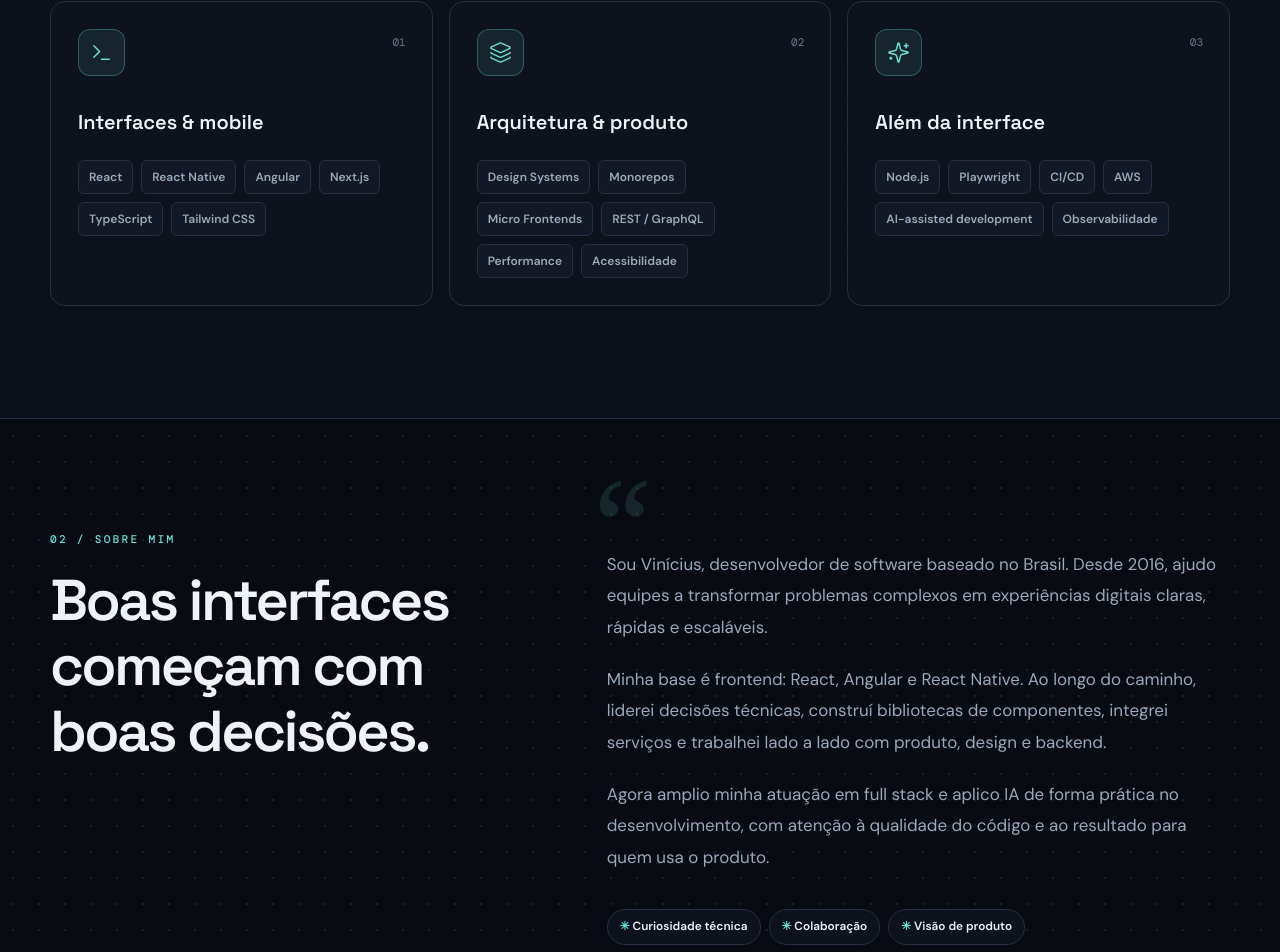
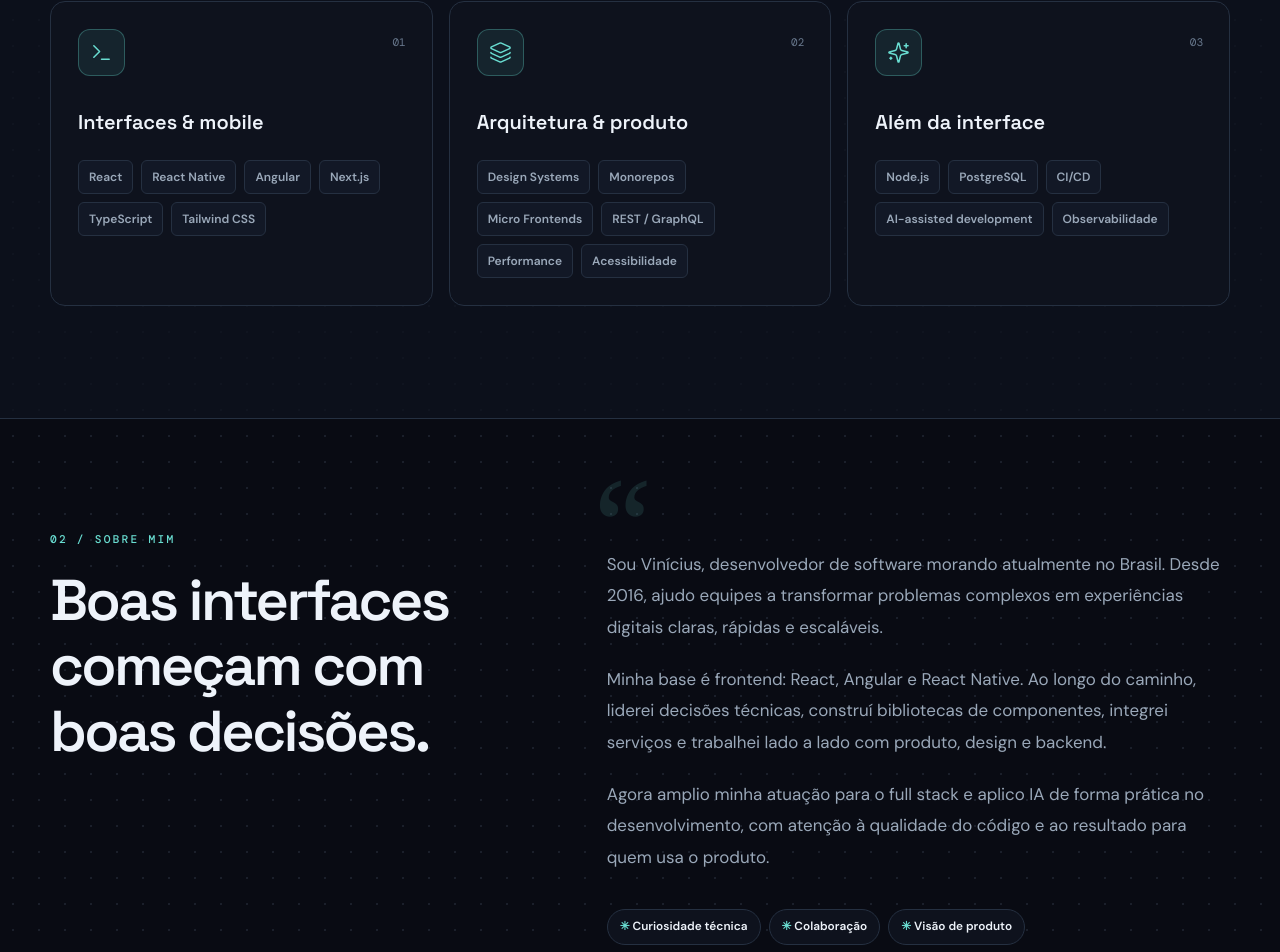
Before and after one commit to padilhavinicius/padilhavinicius.github.io, a React (Vite) app: page / in a window 1280 px wide. Shown: the part 1553-2505 px from the top of the page. Built offline with nearby package versions, Linux system fonts and the light colour scheme.

Commit message:
Update stack technologies and about copy

```diff
--- a/src/content.js
+++ b/src/content.js
@@ -23,14 +23,14 @@ export const content = {
     stackGroups: [
       { title: 'Interfaces & mobile', tags: ['React', 'React Native', 'Angular', 'Next.js', 'TypeScript', 'Tailwind CSS'] },
       { title: 'Arquitetura & produto', tags: ['Design Systems', 'Monorepos', 'Micro Frontends', 'REST / GraphQL', 'Performance', 'Acessibilidade'] },
-      { title: 'Além da interface', tags: ['Node.js', 'Playwright', 'CI/CD', 'AWS', 'AI-assisted development', 'Observabilidade'] },
+      { title: 'Além da interface', tags: ['Node.js', 'PostgreSQL', 'CI/CD', 'AI-assisted development', 'Observabilidade'] },
     ],
     aboutKicker: '02 / SOBRE MIM',
     aboutTitle: 'Boas interfaces começam com boas decisões.',
     aboutParagraphs: [
-      'Sou Vinícius, desenvolvedor de software baseado no Brasil. Desde 2016, ajudo equipes a transformar problemas complexos em experiências digitais claras, rápidas e escaláveis.',
+      'Sou Vinícius, desenvolvedor de software morando atualmente no Brasil. Desde 2016, ajudo equipes a transformar problemas complexos em experiências digitais claras, rápidas e escaláveis.',
       'Minha base é frontend: React, Angular e React Native. Ao longo do caminho, liderei decisões técnicas, construí bibliotecas de componentes, integrei serviços e trabalhei lado a lado com produto, design e backend.',
-      'Agora amplio minha atuação em full stack e aplico IA de forma prática no desenvolvimento, com atenção à qualidade do código e ao resultado para quem usa o produto.',
+      'Agora amplio minha atuação para o full stack e aplico IA de forma prática no desenvolvimento, com atenção à qualidade do código e ao resultado para quem usa o produto.',
     ],
     aboutTags: ['Curiosidade técnica', 'Colaboração', 'Visão de produto'],
     experienceKicker: '03 / TRAJETÓRIA',
@@ -78,14 +78,14 @@ export const content = {
     stackGroups: [
       { title: 'Interfaces & mobile', tags: ['React', 'React Native', 'Angular', 'Next.js', 'TypeScript', 'Tailwind CSS'] },
       { title: 'Architecture & product', tags: ['Design Systems', 'Monorepos', 'Micro Frontends', 'REST / GraphQL', 'Performance', 'Accessibility'] },
-      { title: 'Beyond the interface', tags: ['Node.js', 'Playwright', 'CI/CD', 'AWS', 'AI-assisted development', 'Observability'] },
+      { title: 'Beyond the interface', tags: ['Node.js', 'PostgreSQL', 'CI/CD', 'AI-assisted development', 'Observability'] },
     ],
     aboutKicker: '02 / ABOUT ME',
     aboutTitle: 'Great interfaces start with good decisions.',
     aboutParagraphs: [
-      "I'm Vinícius, a software developer based in Brazil. Since 2016, I've helped teams turn complex problems into clear, fast, and scalable digital experiences.",
+      "I'm Vinícius, a software developer currently living in Brazil. Since 2016, I've helped teams turn complex problems into clear, fast, and scalable digital experiences.",
       "Frontend is my foundation: React, Angular, and React Native. Along the way, I've led technical decisions, built component libraries, integrated services, and worked closely with product, design, and backend teams.",
-      "I'm now broadening my full-stack skills and putting AI to practical use in development, while keeping code quality and user outcomes in focus.",
+      "I'm now expanding my work into full-stack development and putting AI to practical use in development, while keeping code quality and user outcomes in focus.",
     ],
     aboutTags: ['Technical curiosity', 'Collaboration', 'Product thinking'],
     experienceKicker: '03 / JOURNEY',
```
